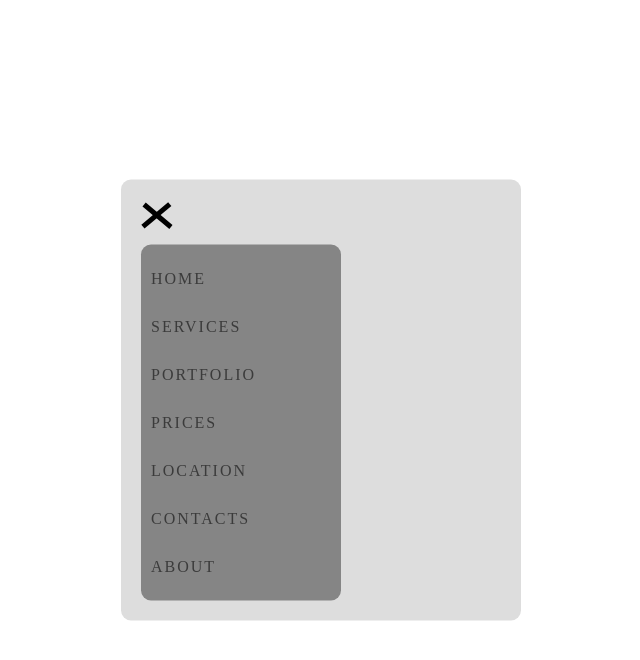
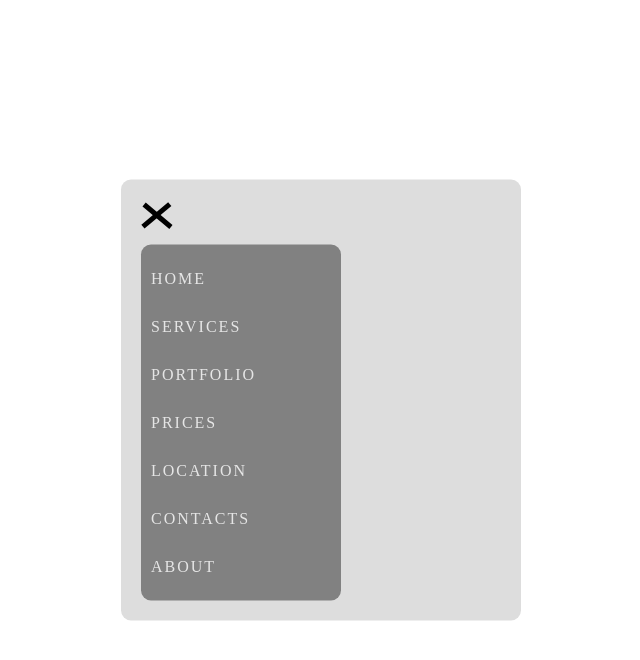
Before and after one commit to vadimmozeiko/11-menu, a website: page index.html in a window 1280 px wide. Both pictures are taken after a click on the element 640 px from the left and 217 px from the top of the page. Shown: the whole page, without its empty margins (319-959 px from the left). Drawn offline with Linux system fonts and the light colour scheme.

Commit message:
color adjustment

```diff
--- a/css/main.css
+++ b/css/main.css
@@ -47,7 +47,7 @@ body {
 
 .menu > ul {
     list-style: none;
-    background-color: #858585;
+    background-color: #818181;
     padding: 10px;
     border-radius: 10px;
     margin-top: 15px;
@@ -68,7 +68,7 @@ body {
 
 .link {
     text-decoration: none;
-    color: #292929;
+    color: #fff;
     line-height: 3;
     text-transform: uppercase;
     letter-spacing: 2px;
```
